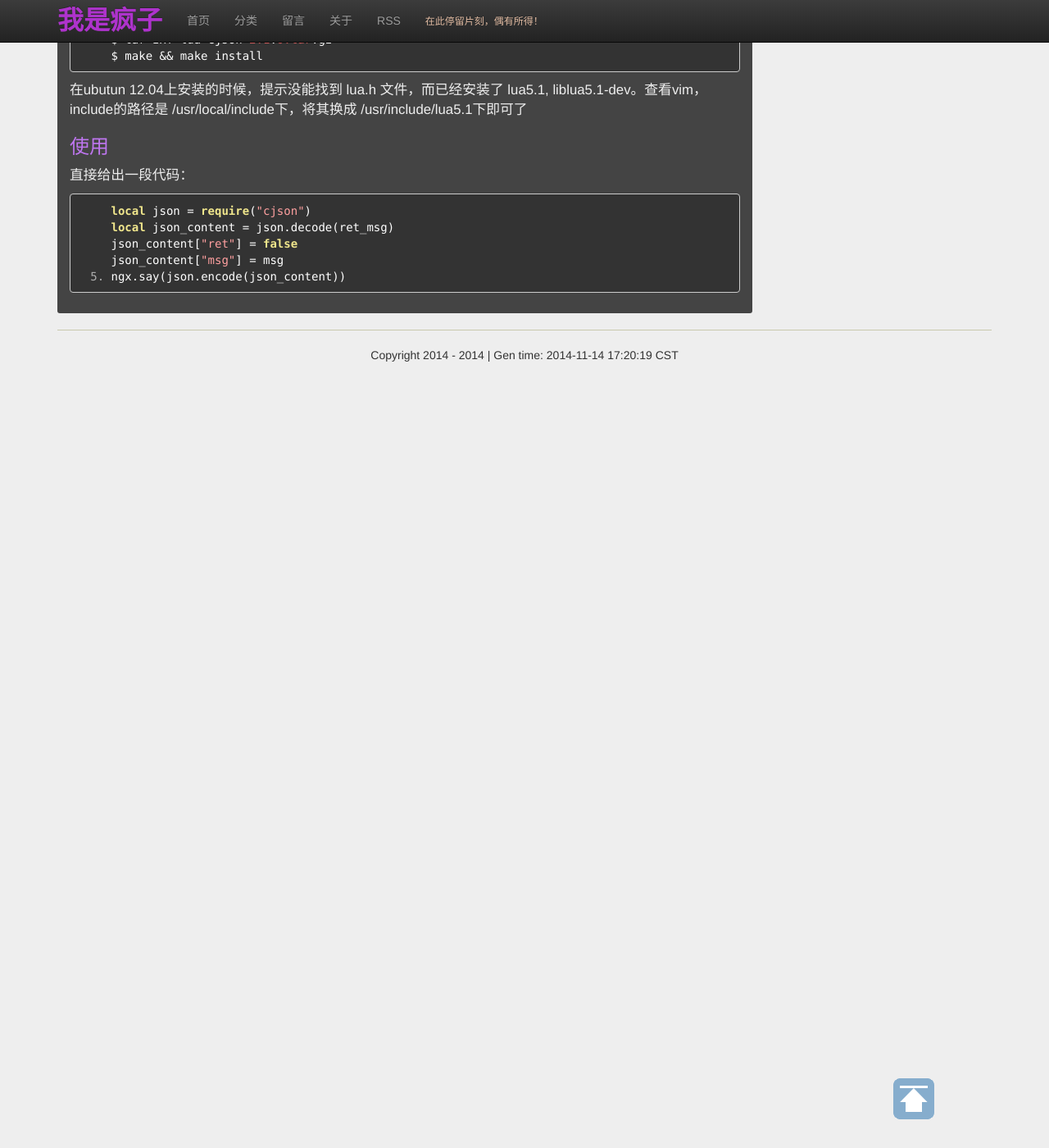
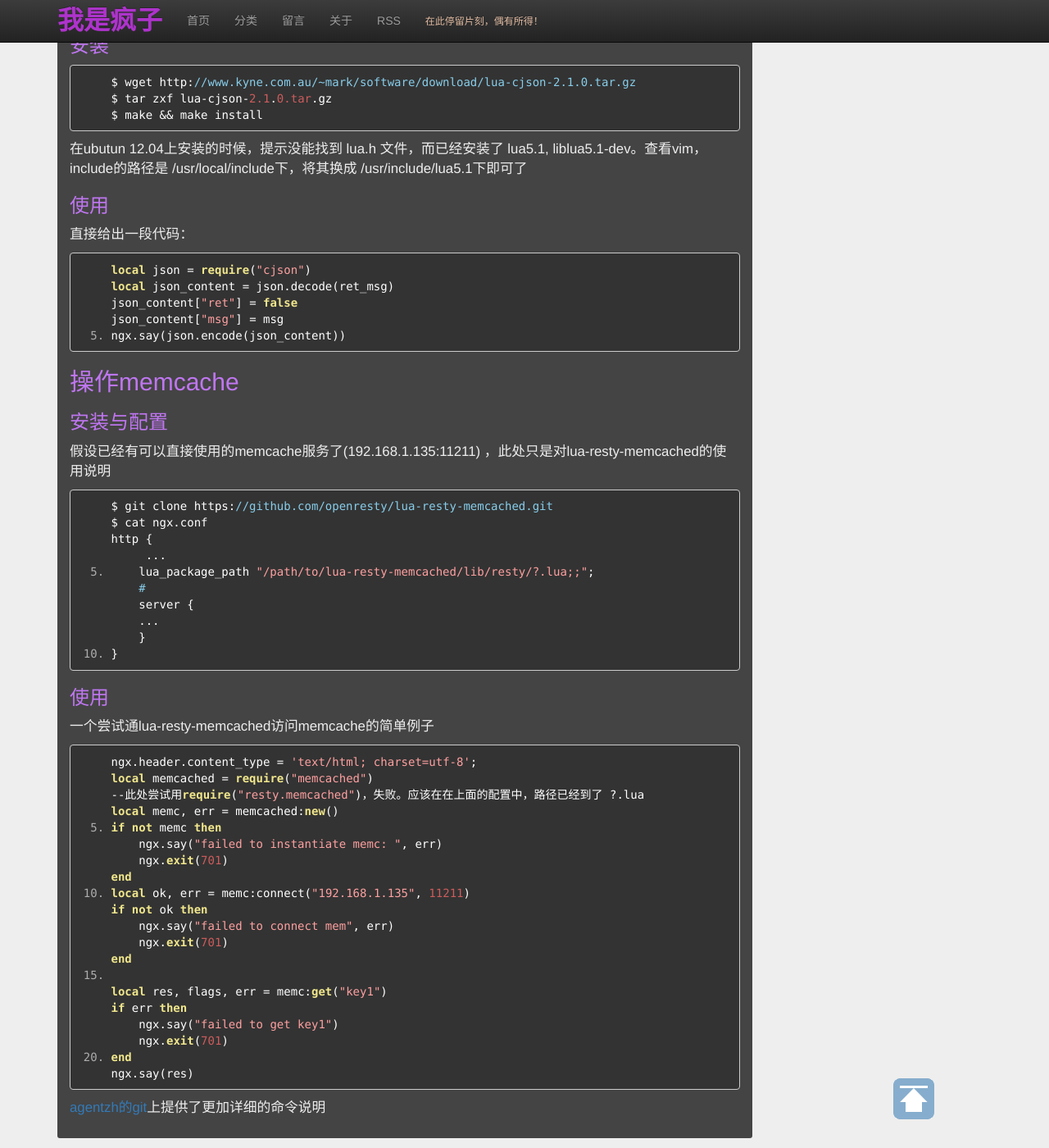
Before and after one commit to jgj1986/jgj1986.github.io, a Jekyll site: the page built from _posts/web/2014-11-11-lua.md, in a window 1280 px wide and 1400 px high, scrolled down 2847 px. Shown: the whole window at 82% size. Built offline with Jekyll 4.4.1, drawn with Linux system fonts in a browser that asks for light colours; nearby versions of some CDN libraries; comment, search, counter and statistics services are not loaded.

Commit message:
add lua-resty-memcache for lua blog
Signed-off-by: guojun.jin <guojun.jin@mjyun.com>

```diff
--- a/_posts/web/2014-11-11-lua.md
+++ b/_posts/web/2014-11-11-lua.md
@@ -134,3 +134,52 @@ lua 使用
     json_content["ret"] = false
     json_content["msg"] = msg
     ngx.say(json.encode(json_content))
+
+
+
+##操作memcache
+
+###安装与配置
+
+假设已经有可以直接使用的memcache服务了(192.168.1.135:11211) ，此处只是对lua-resty-memcached的使用说明
+
+    $ git clone https://github.com/openresty/lua-resty-memcached.git
+    $ cat ngx.conf
+    http {
+         ...
+        lua_package_path "/path/to/lua-resty-memcached/lib/resty/?.lua;;";
+        #
+        server {
+        ...
+        }
+    }
+
+
+### 使用
+
+一个尝试通lua-resty-memcached访问memcache的简单例子
+
+    ngx.header.content_type = 'text/html; charset=utf-8';
+    local memcached = require("memcached")
+    --此处尝试用require("resty.memcached")，失败。应该在在上面的配置中，路径已经到了 ?.lua
+    local memc, err = memcached:new()
+    if not memc then
+        ngx.say("failed to instantiate memc: ", err)
+        ngx.exit(701)
+    end
+
+    local ok, err = memc:connect("192.168.1.135", 11211)
+    if not ok then
+        ngx.say("failed to connect mem", err)
+        ngx.exit(701)
+    end
+
+    local res, flags, err = memc:get("key1")
+    if err then
+        ngx.say("failed to get key1")
+        ngx.exit(701)
+    end
+
+    ngx.say(res)
+
+[agentzh的git](https://github.com/openresty/lua-resty-memcached){:taget="_blank"}上提供了更加详细的命令说明
```
